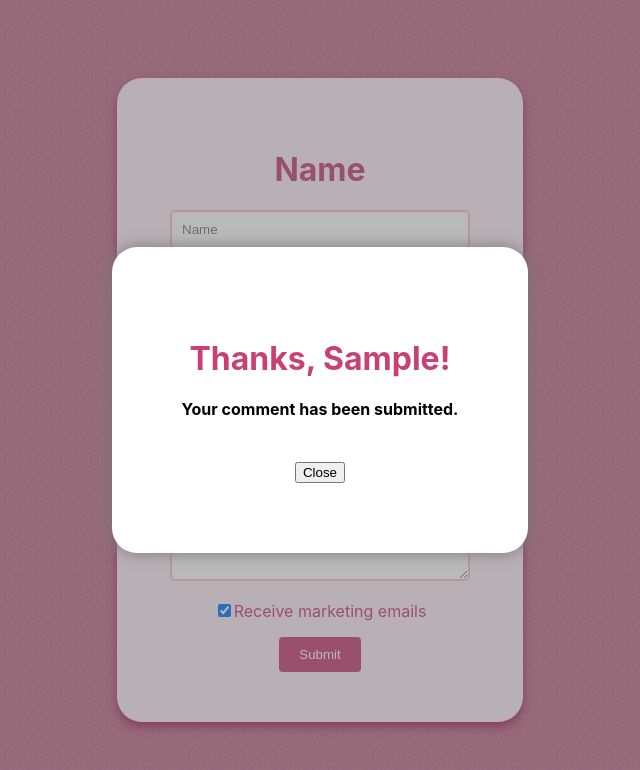
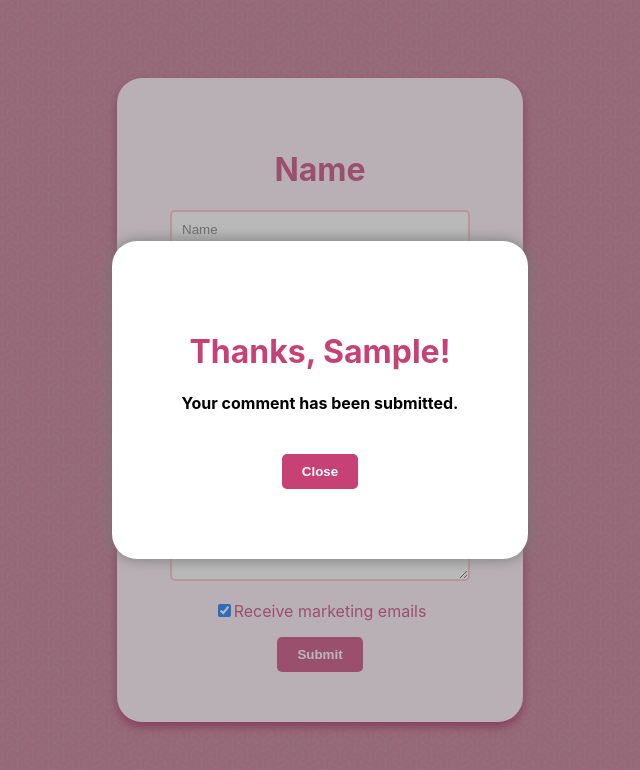
Before and after one commit to mariapan0330/customer-contact-form, a React (Create React App) app: page / in a window 1280 px wide. Both pictures are taken after typing "Sample", "name@example.com", "Sample" into the empty fields and a click on the input 639 px from the left and 654 px from the top of the page. Shown: the top 770 px of the page, without its empty margins (320-960 px from the left). Built offline with nearby package versions, Linux system fonts and the light colour scheme.

Commit message:
added favicon and btn looks, changing submit logic

```diff
--- a/public/index.html
+++ b/public/index.html
@@ -24,7 +24,7 @@
       work correctly both with client-side routing and a non-root public URL.
       Learn how to configure a non-root public URL by running `npm run build`.
     -->
-    <title>React App</title>
+    <title>Customer Contact Form</title>
   </head>
   <body>
     <noscript>You need to enable JavaScript to run this app.</noscript>
--- a/src/components/Form.css
+++ b/src/components/Form.css
@@ -40,8 +40,9 @@ h1, p {
 #submitBtn{
     background-color: #c74175;
     color: white;
+    font-weight: bold;
     padding: 10px 20px;
     border: none;
-    border-radius: 4px;
+    border-radius: 5px;
     cursor: pointer;
 }
--- a/src/components/Form.jsx
+++ b/src/components/Form.jsx
@@ -9,15 +9,19 @@ export default function Form(props) {
 
 
     const handleSubmit = (e) => {
+        e.preventDefault()
+        let name = e.target.name.value
+        let email = e.target.email.value
+        let comment = e.target.comment.value
+
         // TODO:
         // Don't submit empty or partially filled out forms
         // validate email regex tho no need to verify email
         // Set up info to send to an API (incl time/day)
-        // pls make prettier for the love of everything
 
-        e.preventDefault()
+        if (e.target)
         props.setShowModal(true)
-        props.setUsername(e.target.name.value)
+        props.setUsername(name)
         e.target.reset()
     }
 
--- a/src/components/Modal.css
+++ b/src/components/Modal.css
@@ -15,3 +15,13 @@
     border-radius: 25px;
     box-shadow: 0px 0px 15px rgb(121, 120, 120);
 }
+
+#modal-btn {
+    background-color: #c74175;
+    color: white;
+    font-weight: bold;
+    padding: 10px 20px;
+    border: none;
+    border-radius: 5px;
+    cursor: pointer;
+}
--- a/src/components/Modal.jsx
+++ b/src/components/Modal.jsx
@@ -8,7 +8,7 @@ export default function Modal(props) {
           <h1>Thanks, {props.username}!</h1>
           <h4>Your comment has been submitted.</h4>
           <br/>
-          <button onClick={() => {props.setShowModal(false)}}>Close</button>
+          <button id='modal-btn' onClick={() => {props.setShowModal(false)}}>Close</button>
       </div>
     </div>
   )
```
Also changed, not shown: 1 other file (tests, documents, lock files or other folders).
